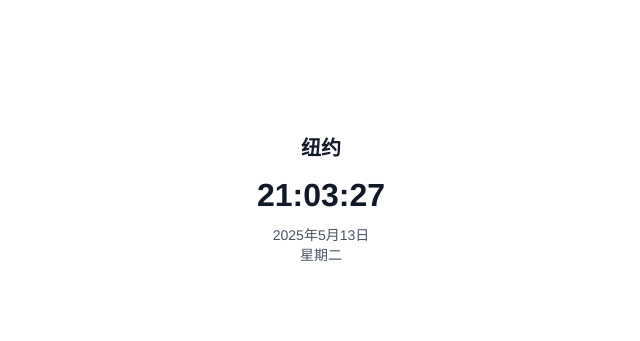
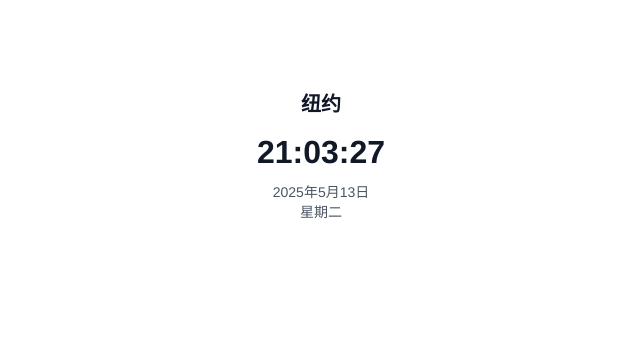
Before and after one commit to collin520/newyorkclock, a plain HTML site: page index.html in a window 1280 px wide. Shown: the part 202-543 px from the top of the page, without its empty margins (319-959 px from the left). Drawn offline with Linux system fonts and the light colour scheme.

Commit message:
Update style.css

```diff
--- a/style.css
+++ b/style.css
@@ -2,7 +2,7 @@
 body, html {
   margin: 0;
   padding: 0;
-  min-height: 100vh;  /* 让页面至少占满整个视口 */
+  min-height: 100vh;  /* 确保页面填满屏幕高度 */
   width: 100%;
   overflow: hidden;   /* 防止出现滚动条 */
   background-color: transparent; /* 背景透明 */
@@ -11,6 +11,7 @@ body, html {
   display: flex;
   justify-content: center;  /* 水平居中 */
   align-items: center;      /* 垂直居中 */
+  height: 100%;  /* 保证内容撑满屏幕 */
 }
 
 /* 设置时钟卡片的样式 */
```
